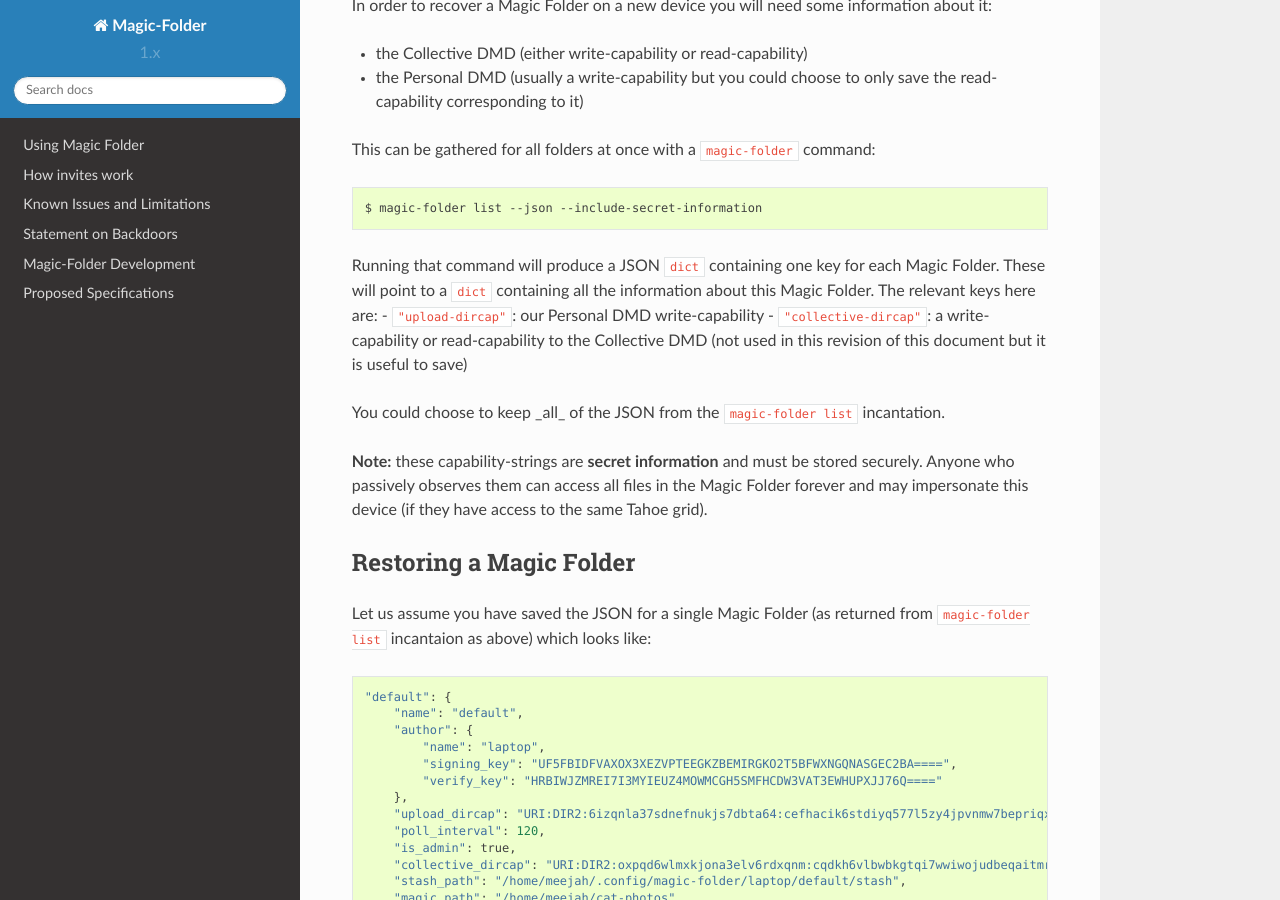
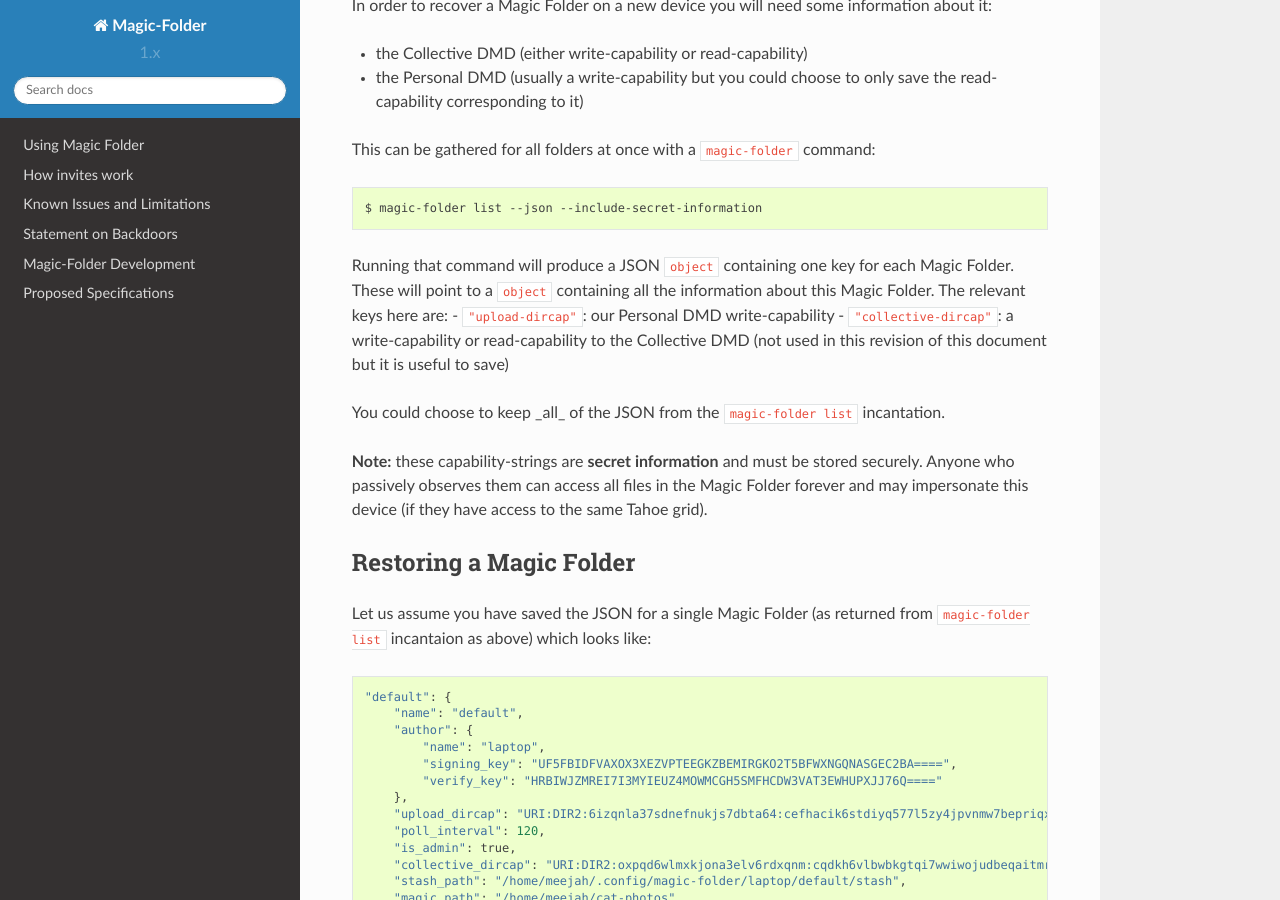
Before and after one commit to tahoe-lafs/magic-folder, a Sphinx documentation site: the page built from docs/proposed/recovery.rst, in a window 1280 px wide and 900 px high, scrolled down 920 px. Built offline with Sphinx 7.4.7 and the Read the Docs theme 2.0.0, drawn with Linux system fonts in a browser that asks for light colours; pages that are not in the unit, such as notebooks, are missing from menus.

Commit message:
dict -> object

```diff
--- a/docs/proposed/recovery.rst
+++ b/docs/proposed/recovery.rst
@@ -46,8 +46,8 @@
 
     $ magic-folder list --json --include-secret-information
 
-Running that command will produce a JSON ``dict`` containing one key for each Magic Folder.
-These will point to a ``dict`` containing all the information about this Magic Folder.
+Running that command will produce a JSON ``object`` containing one key for each Magic Folder.
+These will point to a ``object`` containing all the information about this Magic Folder.
 The relevant keys here are:
 - ``"upload-dircap"``: our Personal DMD write-capability
 - ``"collective-dircap"``: a write-capability or read-capability to the Collective DMD (not used in this revision of this document but it is useful to save)
```
